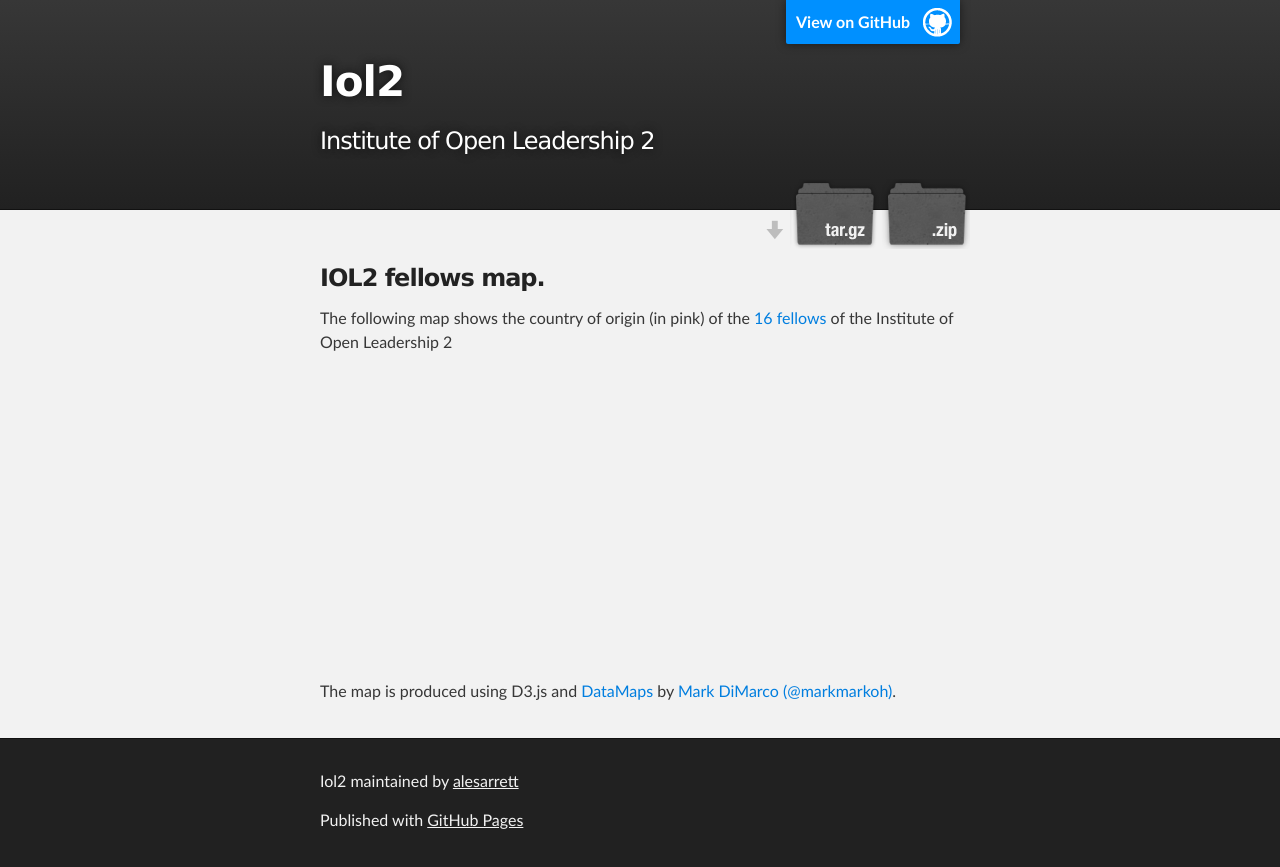
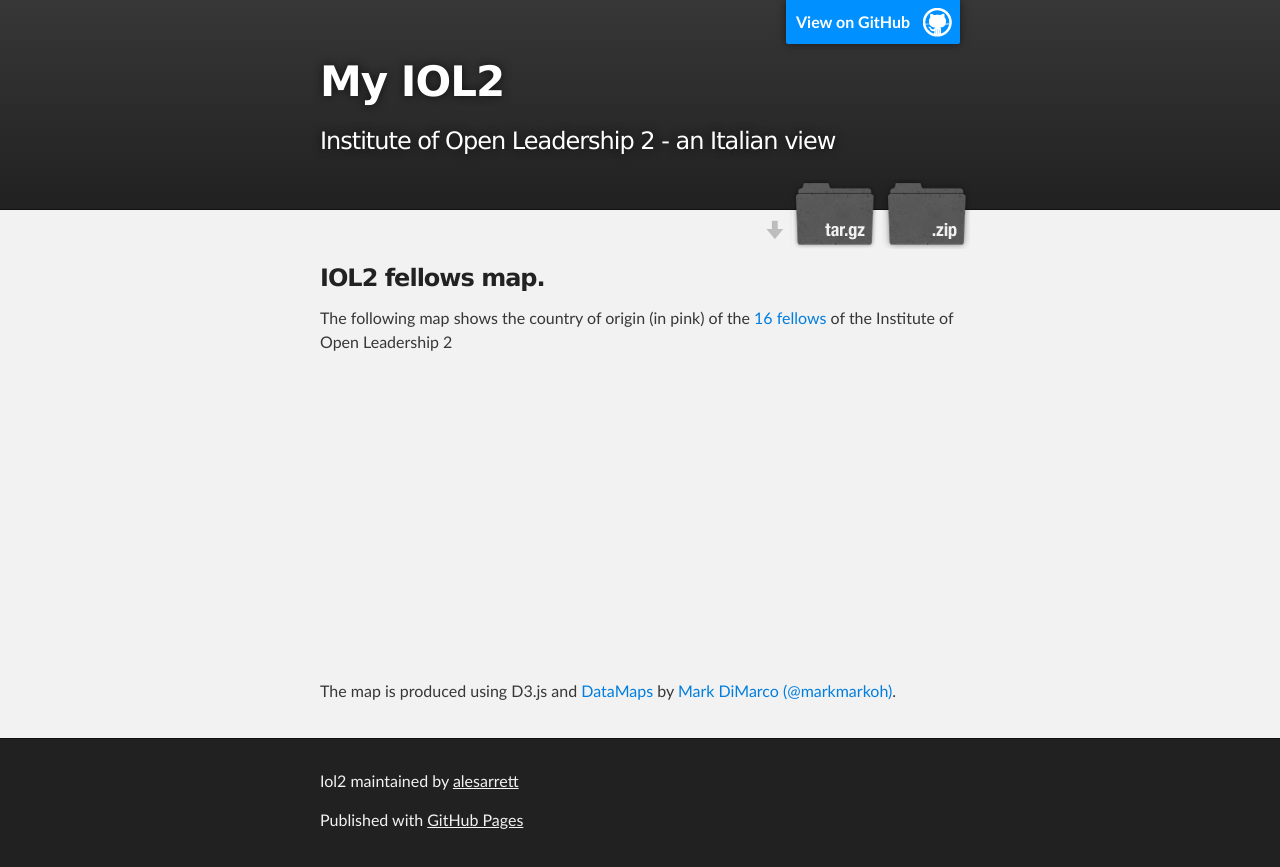
Before and after one commit to alesarrett/IOL2, a plain HTML site: page index.html in a window 1280 px wide. Drawn offline with nearby package versions, Linux system fonts and the light colour scheme; a script that the page names is missing.

Commit message:
Modifies title and tagline

```diff
--- a/index.html
+++ b/index.html
@@ -21,8 +21,8 @@
         <header class="inner">
           <a id="forkme_banner" href="https://github.com/alesarrett/IOL2">View on GitHub</a>
 
-          <h1 id="project_title">Iol2</h1>
-          <h2 id="project_tagline">Institute of Open Leadership 2</h2>
+          <h1 id="project_title">My IOL2</h1>
+          <h2 id="project_tagline">Institute of Open Leadership 2 - an Italian view</h2>
 
             <section id="downloads">
               <a class="zip_download_link" href="https://github.com/alesarrett/IOL2/zipball/master">Download this project as a .zip file</a>
```
